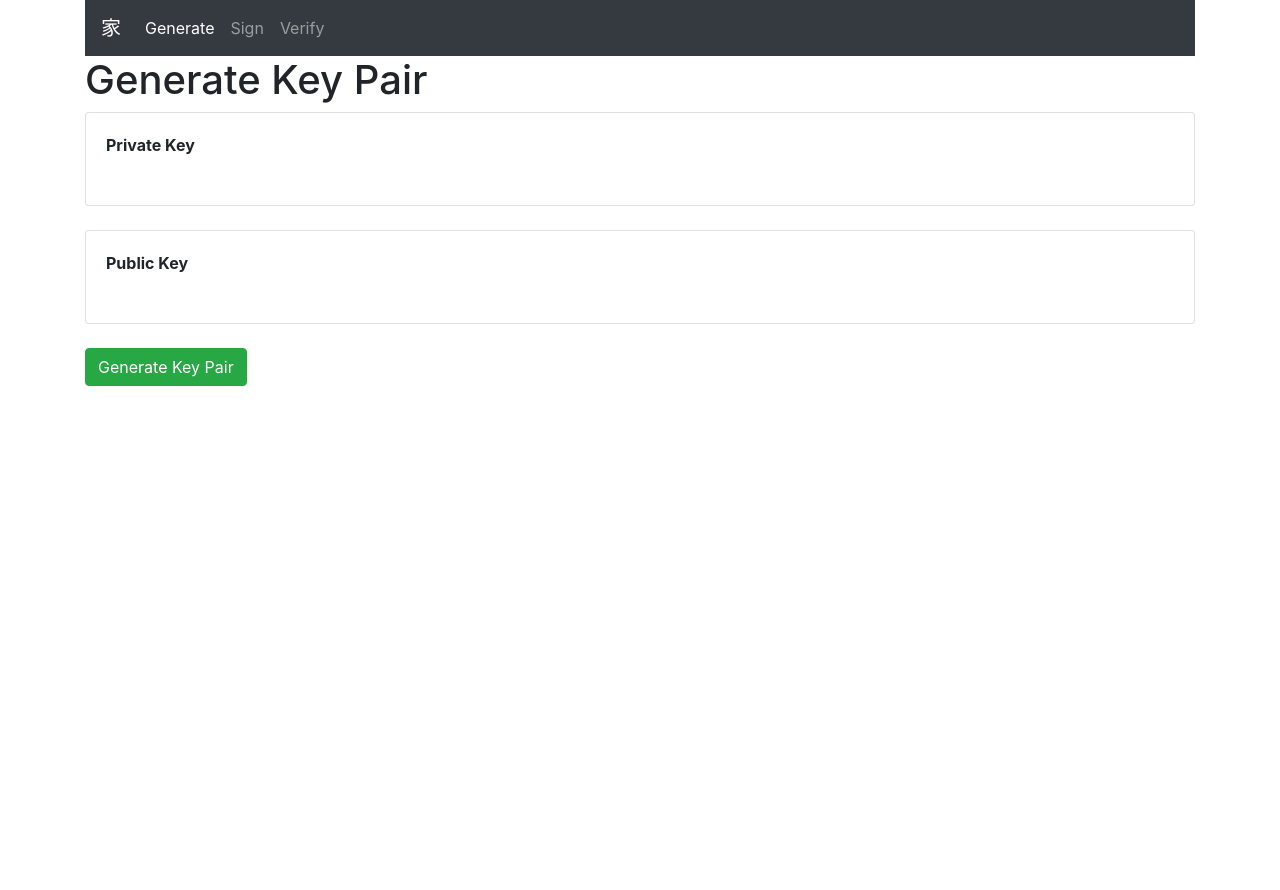
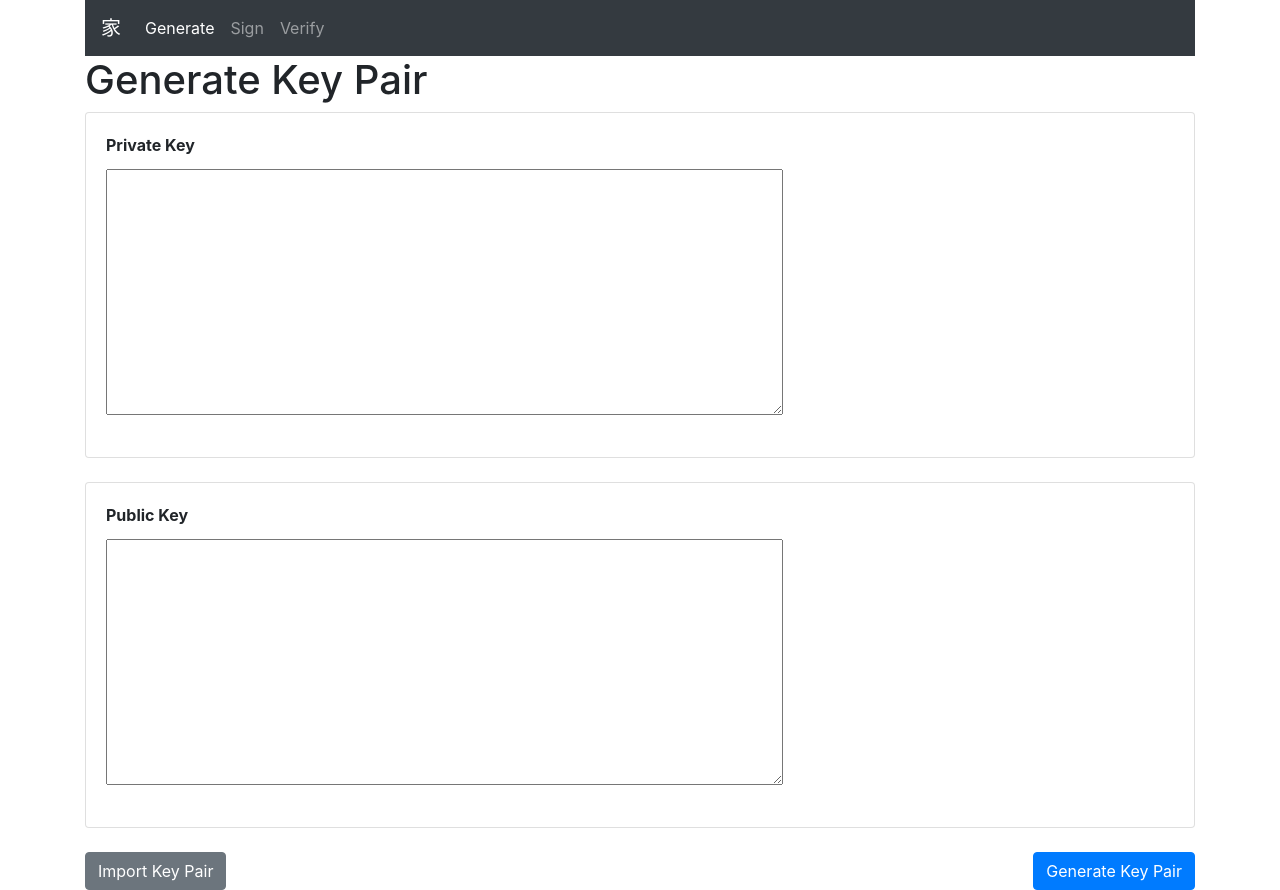
Before and after one commit to lloy0076/dsl-keygen-example, a React (Create React App) app: page /generate in a window 1280 px wide. Before the commit the page ends 800 px from the top, so only its background shows below. Built offline with nearby package versions, Linux system fonts and the light colour scheme.

Commit message:
Generates and stores the key pairs.

```diff
--- a/src/Generate.js
+++ b/src/Generate.js
@@ -1,8 +1,12 @@
 import React, { useState } from 'react';
+
 import {
     Button,
-    Card, CardBody, CardTitle,
+    Card, CardBody, CardText, CardTitle,
+    Form, FormGroup,
 } from 'reactstrap';
+
+import CryptographyService from './lib/CryptographyService';
 
 export default function Generate() {
     let initialPrivateKey = '';
@@ -30,100 +34,47 @@ export default function Generate() {
         }
     }
 
-    let [privateKey, setPrivateKey] = useState(initialPrivateKey);
-    let [publicKey, setPublicKey] = useState(initialPublicKey);
+    const [privateKey, setPrivateKey] = useState(initialPrivateKey);
+    const [publicKey, setPublicKey] = useState(initialPublicKey);
+
+    function handleChange(e) {
+        switch (e.target.id) {
+        case 'privateKey':
+            setPrivateKey(e.target.value);
+            break;
+        case 'publicKey':
+            setPublicKey(e.target.value);
+            break;
+        default:
+            throw new Error(`Got unknown change event from ${e.target.id}.`);
+        }
+    }
 
     function generateKeyPair() {
-        const { crypto } = window;
+        setPublicKey('<generating>');
+        setPrivateKey('<generating>');
 
-        function a2str(buf) {
-            return String.fromCharCode.apply(null, new Uint8Array(buf));
-        }
+        CryptographyService.generateSignatureKeyPair().then((keys) => {
+            const { publicKey: generatedPublicKey, privateKey: generatedPrivateKey } = keys;
 
-        function str2ab(str) {
-            const buf = new ArrayBuffer(str.length);
-            const bufView = new Uint8Array(buf);
-            for (let i = 0, strLen = str.length; i < strLen; i++) {
-                bufView[i] = str.charCodeAt(i);
-            }
-            return buf;
-        }
+            const privateKeyPem = CryptographyService.makePem(generatedPrivateKey);
+            localStorage.setItem('private_key', JSON.stringify(privateKeyPem));
+            setPrivateKey(privateKeyPem.key);
 
-        function importPrivateKey(pem) {
-            // fetch the part of the PEM string between header and footer
-            const pemHeader = '-----BEGIN PRIVATE KEY-----';
-            const pemFooter = '-----END PRIVATE KEY-----';
-            const pemContents = pem.substring(pemHeader.length, pem.length - pemFooter.length);
-            // base64 decode the string to get the binary data
-            const binaryDerString = atob(pemContents);
-            // convert from a binary string to an ArrayBuffer
-            const binaryDer = str2ab(binaryDerString);
+            const publicKeyPem = CryptographyService.makePem(generatedPublicKey, 'PUBLIC KEY');
+            localStorage.setItem('public_key', JSON.stringify(publicKeyPem));
+            setPublicKey(publicKeyPem.key);
 
-            crypto.subtle.digest('SHA-256', binaryDer).then((result) => console.log(btoa(result)));
+            // Immediately import to check for any errors.
+            CryptographyService.importSigningKey(privateKeyPem.key).catch((error) => {
+                console.error('Error importing key to sign.', error);
+                throw error;
+            });
 
-            return crypto.subtle.importKey(
-                'pkcs8',
-                binaryDer,
-                {
-                    name: 'RSASSA-PKCS1-V1_5',
-                    modulusLength: 4096,
-                    // i.e. 65537
-                    publicExponent: new Uint8Array([1, 0, 1]),
-                    hash: 'SHA-256',
-                },
-                true,
-                ['encrypt', 'decrypt', 'verify', 'sign'],
-            );
-        }
-
-        crypto.subtle.generateKey(
-            {
-                name: 'RSASSA-PKCS1-V1_5',
-                modulusLength: 4096,
-                // i.e. 65537
-                publicExponent: new Uint8Array([1, 0, 1]),
-                hash: 'SHA-256',
-            },
-            true,
-            ['encrypt', 'decrypt', 'verify', 'sign'],
-        ).then((keyPair) => {
-            crypto.subtle.exportKey('pkcs8', keyPair.privateKey).then(
-                (key) => {
-                    crypto.subtle.digest('SHA-256', key).then((result) => console.log(btoa(result)));
-
-                    const exportedAsString = a2str(key);
-                    const exportedAsBase64 = btoa(exportedAsString);
-
-                    const exported = {
-                        key: `-----BEGIN PRIVATE KEY-----\n${exportedAsBase64}\n-----END PRIVATE KEY-----`,
-                    };
-
-                    localStorage.setItem('private_key', JSON.stringify(exported));
-
-                    setPrivateKey(exported.key);
-
-                    console.log('Attempting to import key', exported);
-
-                    importPrivateKey(exported.key).then((result) => {
-                        console.log('Import went OK.');
-                    }).catch((error) => console.trace(error));
-                },
-            ).catch((error) => console.error(error));
-
-            crypto.subtle.exportKey('spki', keyPair.publicKey).then(
-                (key) => {
-                    const exportedAsString = a2str(key);
-
-                    const exportedAsBase64 = btoa(exportedAsString);
-                    const exported = {
-                        key: `-----BEGIN PUBLIC KEY-----\n${exportedAsBase64}\n-----END PRIVATE KEY-----`,
-                    };
-
-                    localStorage.setItem('public_key', JSON.stringify(exported));
-
-                    setPublicKey(exported.key);
-                },
-            ).catch((error) => console.error(error));
+            CryptographyService.importVerificationKey(publicKeyPem.key).catch((error) => {
+                console.error('Error importing key to verify.', error);
+                throw error;
+            });
         });
     }
 
@@ -134,9 +85,13 @@ export default function Generate() {
             <Card>
                 <CardBody>
                     <CardTitle><span style={{ fontWeight: 'bolder' }}>Private Key</span></CardTitle>
-                    <pre>
-                        {privateKey}
-                    </pre>
+                    <Form>
+                        <FormGroup>
+                            <textarea name={'privateKey'} id={'privateKey'} value={privateKey} cols={64} rows={10}
+                                onChange={handleChange}>
+                            </textarea>
+                        </FormGroup>
+                    </Form>
                 </CardBody>
             </Card>
 
@@ -145,15 +100,20 @@ export default function Generate() {
             <Card>
                 <CardBody>
                     <CardTitle><span style={{ fontWeight: 'bolder' }}>Public Key</span></CardTitle>
-                    <pre>
-                        {publicKey}
-                    </pre>
+                    <Form>
+                        <FormGroup>
+                            <textarea name={'publickKey'} id={'publickKey'} value={publicKey} cols={64} rows={10}
+                                onChange={handleChange}>
+                            </textarea>
+                        </FormGroup>
+                    </Form>
                 </CardBody>
             </Card>
 
             <br/>
 
-            <Button color={'success'} onClick={generateKeyPair}>Generate Key Pair</Button>
+            <Button color={'secondary'} onClick={generateKeyPair}>Import Key Pair</Button>&nbsp;
+            <Button className={'float-right'} color={'primary'} onClick={generateKeyPair}>Generate Key Pair</Button>
         </div>
     );
 }
```
Also changed, not shown: src/lib/CryptographyService.js (added).
